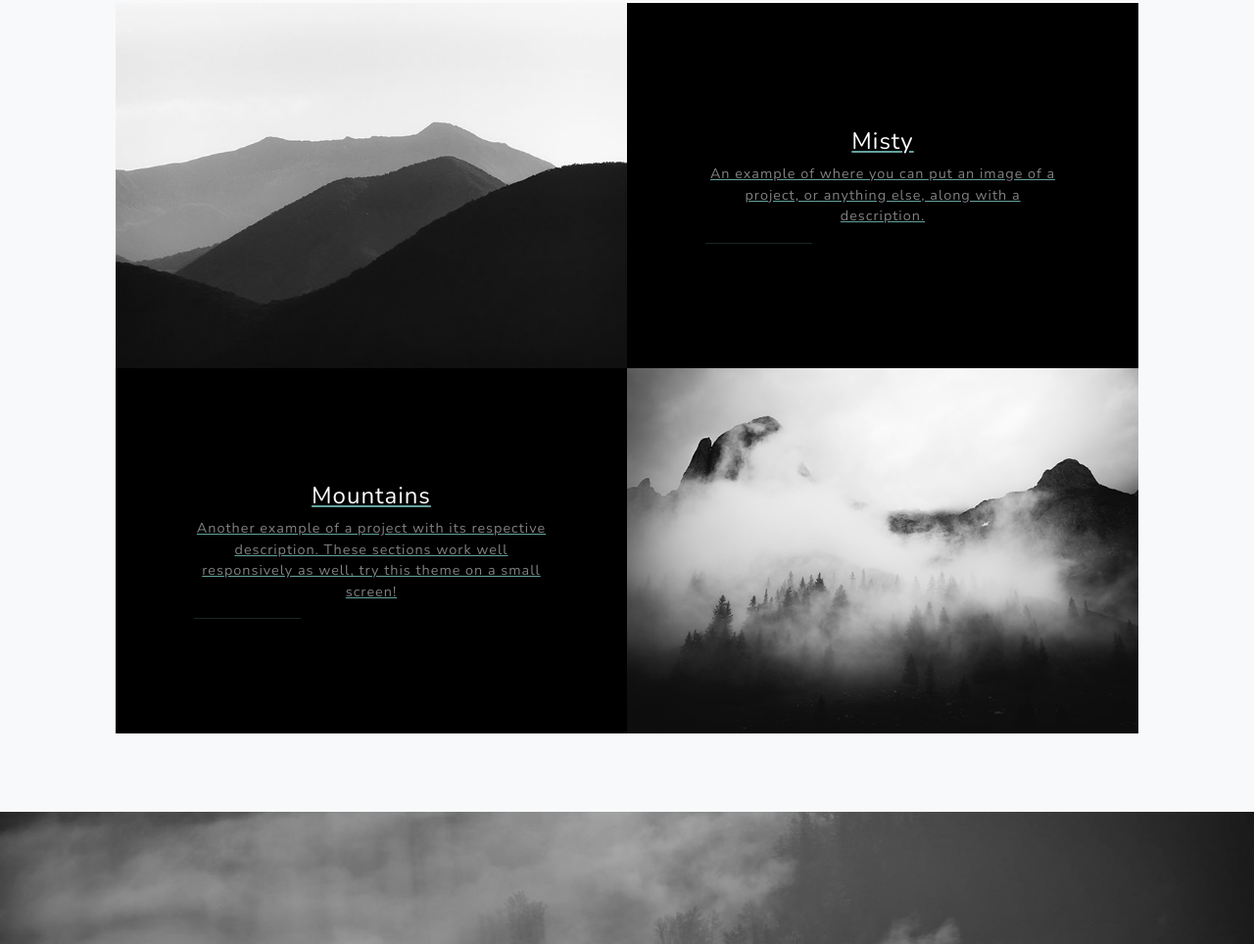
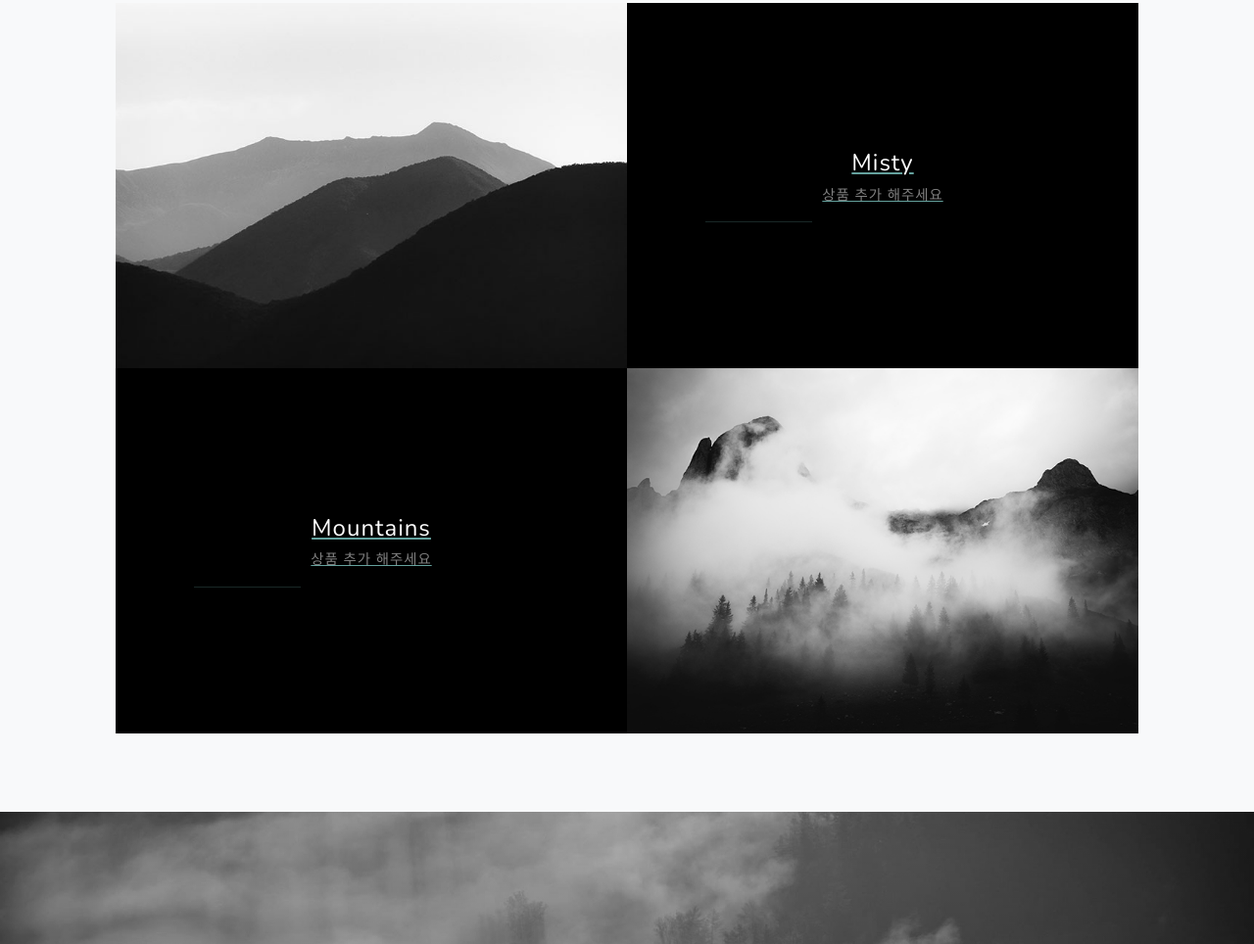
Before and after one commit to qdm1233/ttttt, a plain HTML site: page index.html in a window 1280 px wide. Shown: the part 1225-2189 px from the top of the page at 98% size. Drawn offline with nearby package versions, Linux system fonts and the light colour scheme.

Commit message:
Update index.html

```diff
--- a/index.html
+++ b/index.html
@@ -69,7 +69,7 @@
                             <div class="d-flex h-100">
                                 <div class="project-text w-100 my-auto text-center text-lg-left">
                                     <h4 class="text-white">Misty</h4>
-                                    <p class="mb-0 text-white-50">An example of where you can put an image of a project, or anything else, along with a description.</p>
+                                    <p class="mb-0 text-white-50">상품 추가 해주세요</p>
                                     <hr class="d-none d-lg-block mb-0 ms-0" />
                                 </div>
                             </div>
@@ -84,7 +84,7 @@
                             <div class="d-flex h-100">
                                 <div class="project-text w-100 my-auto text-center text-lg-right">
                                     <h4 class="text-white">Mountains</h4>
-                                    <p class="mb-0 text-white-50">Another example of a project with its respective description. These sections work well responsively as well, try this theme on a small screen!</p>
+                                    <p class="mb-0 text-white-50">상품 추가 해주세요</p>
                                     <hr class="d-none d-lg-block mb-0 me-0" />
                                 </div>
                             </div>
```
